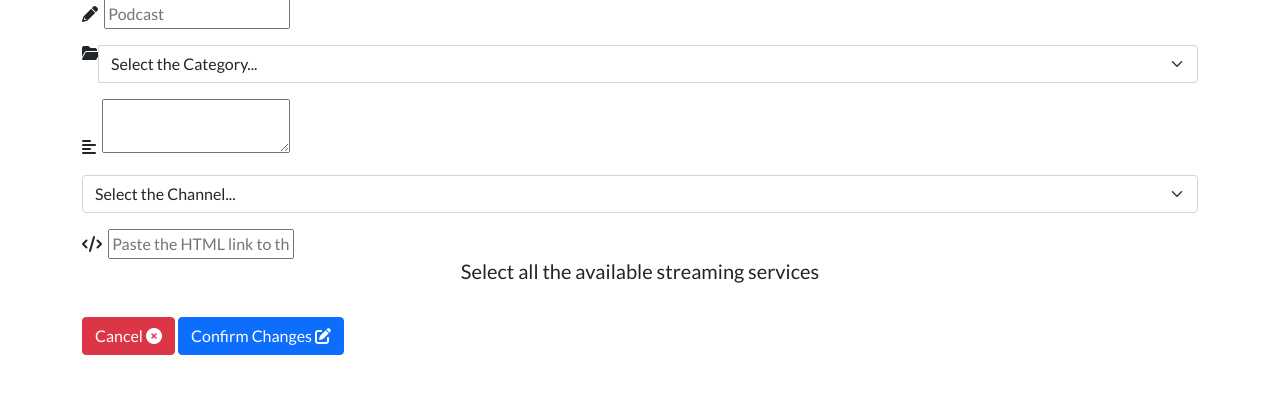
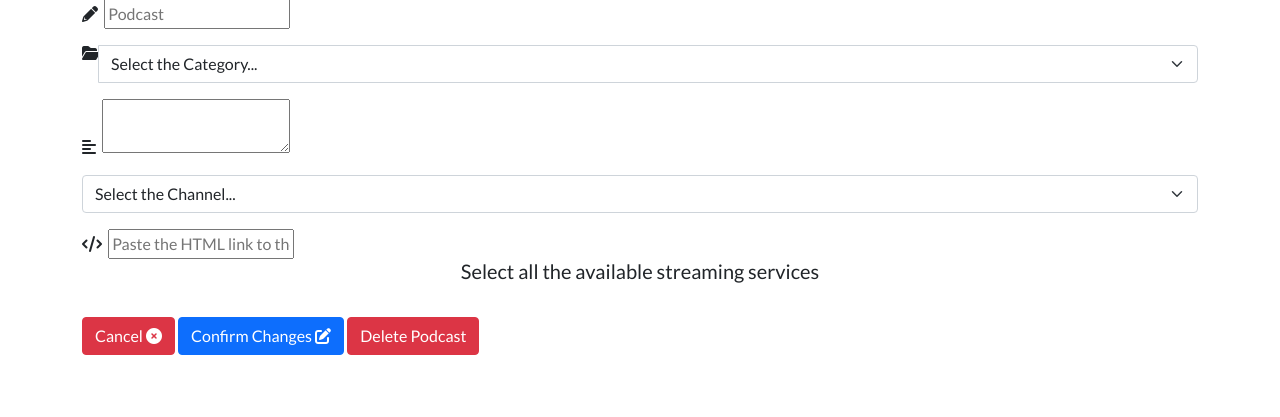
Before and after one commit to PeteCookson/Poddly, a Flask app: template templates/edit_podcast.html in a window 1280 px wide. Shown: the part 151-568 px from the top of the page. Run offline with Flask 2, Linux system fonts and the light colour scheme; the template is opened without the code that fills it, so the values that code supplies are empty; some libraries are stand-ins or nearby versions.

Commit message:
Update delete function for defensive programming

```diff
--- a/templates/edit_podcast.html
+++ b/templates/edit_podcast.html
@@ -72,6 +72,24 @@
                 <button class="btn btn-primary" type="submit">Confirm Changes
                     <i class="fas fa-edit right"></i>
                 </button>
+                <button class="btn btn-danger" type="button" data-bs-toggle="modal" data-bs-target="#deleteModal">
+                    Delete Podcast
+                </button>
+            </div>
+        </div>
+        <!-- delete modal -->
+        <div class="modal fade" id="deleteModal" tabindex="-1" aria-labelledby="deleteModal" aria-hidden="true">
+            <div class="modal-dialog">
+                <div class="modal-content">
+                    <div class="modal-header">
+                        <h5 class="modal-title" id="deleteModal">Are you sure you want to delete the podcast from the PODDLY Directory?</h5>
+                    </div>
+                    <div class="modal-footer">
+                        <a href="{{ url_for('delete_podcast', podcast_id=podcast._id) }}">
+                            <button type="button" class="btn btn-danger">Confirm</button>
+                        </a>
+                    </div>
+                </div>
             </div>
         </div>
     </form>
```
Also changed, not shown: templates/podcasts.html (+4 -4 lines).
